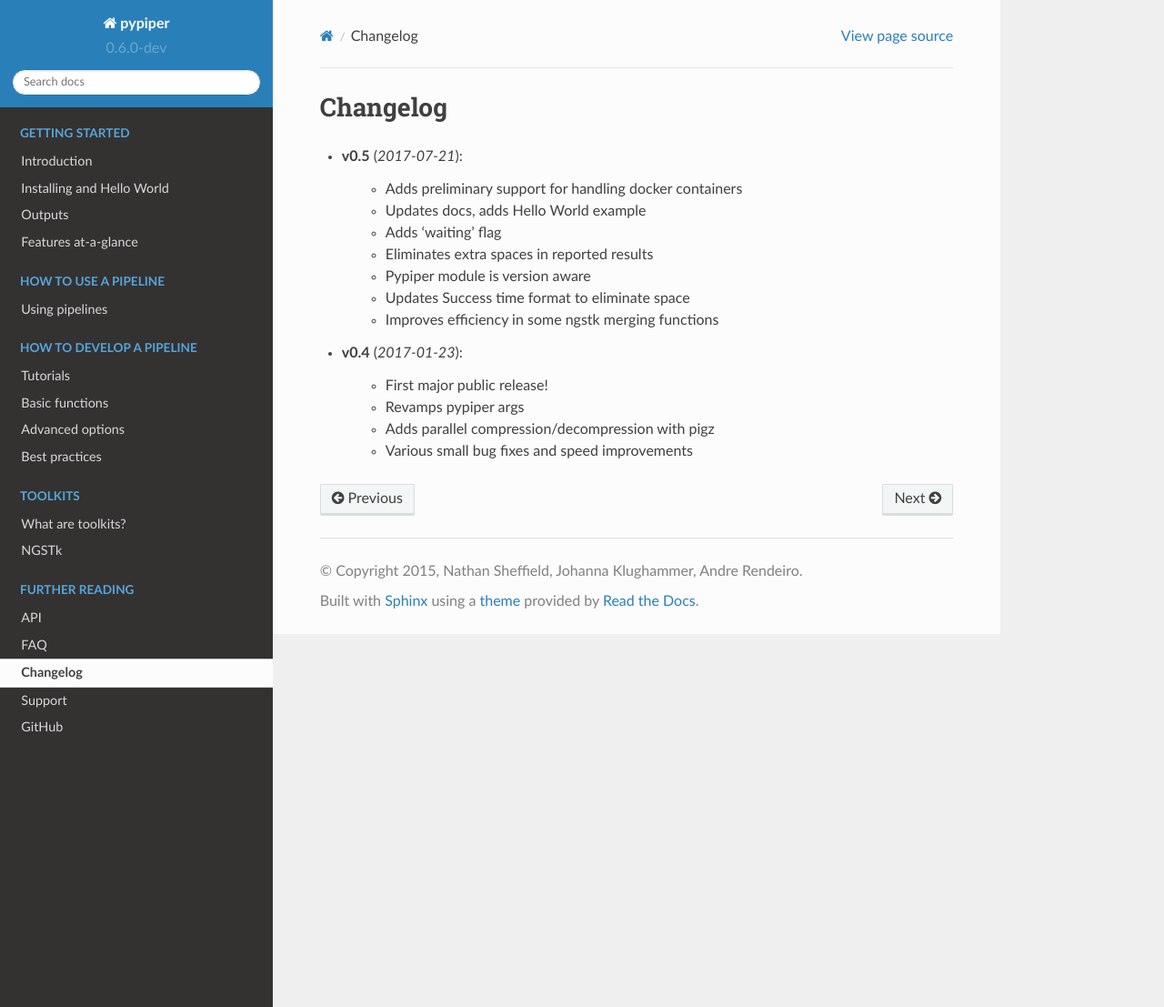
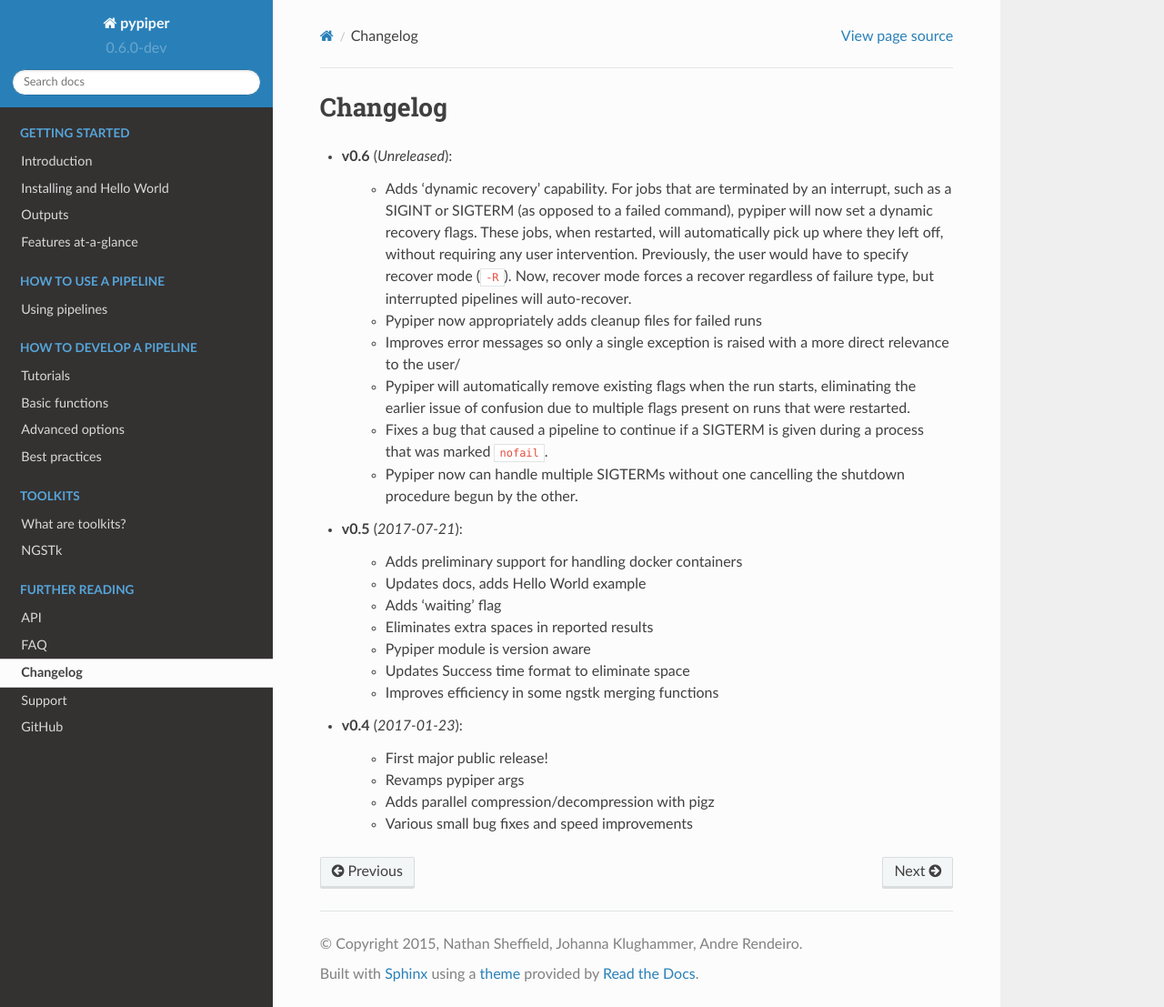
Before and after one commit to databio/pypiper, a Sphinx documentation site: the page built from doc/source/changelog.rst, in a window 1280 px wide and 1107 px high. Shown: the whole window at 91% size. Built offline with Sphinx 7.4.7 and the Read the Docs theme 2.0.0, drawn with Linux system fonts in a browser that asks for light colours.

Commit message:
add changelog for 0.6

```diff
--- a/doc/source/changelog.rst
+++ b/doc/source/changelog.rst
@@ -1,6 +1,19 @@
 Changelog
 ******************************
 
+- **v0.6** (*Unreleased*):
+
+    - Adds 'dynamic recovery' capability. For jobs that are terminated by an interrupt, such as a SIGINT or SIGTERM (as opposed to a failed command), pypiper will now set a dynamic recovery flags. These jobs, when restarted, will automatically pick up where they left off, without requiring any user intervention. Previously, the user would have to specify recover mode (``-R``). Now, recover mode forces a recover regardless of failure type, but interrupted pipelines will auto-recover.
+
+    - Pypiper now appropriately adds cleanup files for failed runs
+
+    - Improves error messages so only a single exception is raised with a more direct relevance to the user/
+
+    - Pypiper will automatically remove existing flags when the run starts, eliminating the earlier issue of confusion due to multiple flags present on runs that were restarted.
+
+    - Fixes a bug that caused a pipeline to continue if a SIGTERM is given during a process that was marked ``nofail``.
+
+    - Pypiper now can handle multiple SIGTERMs without one cancelling the shutdown procedure begun by the other.
 
 - **v0.5** (*2017-07-21*):
 
```
